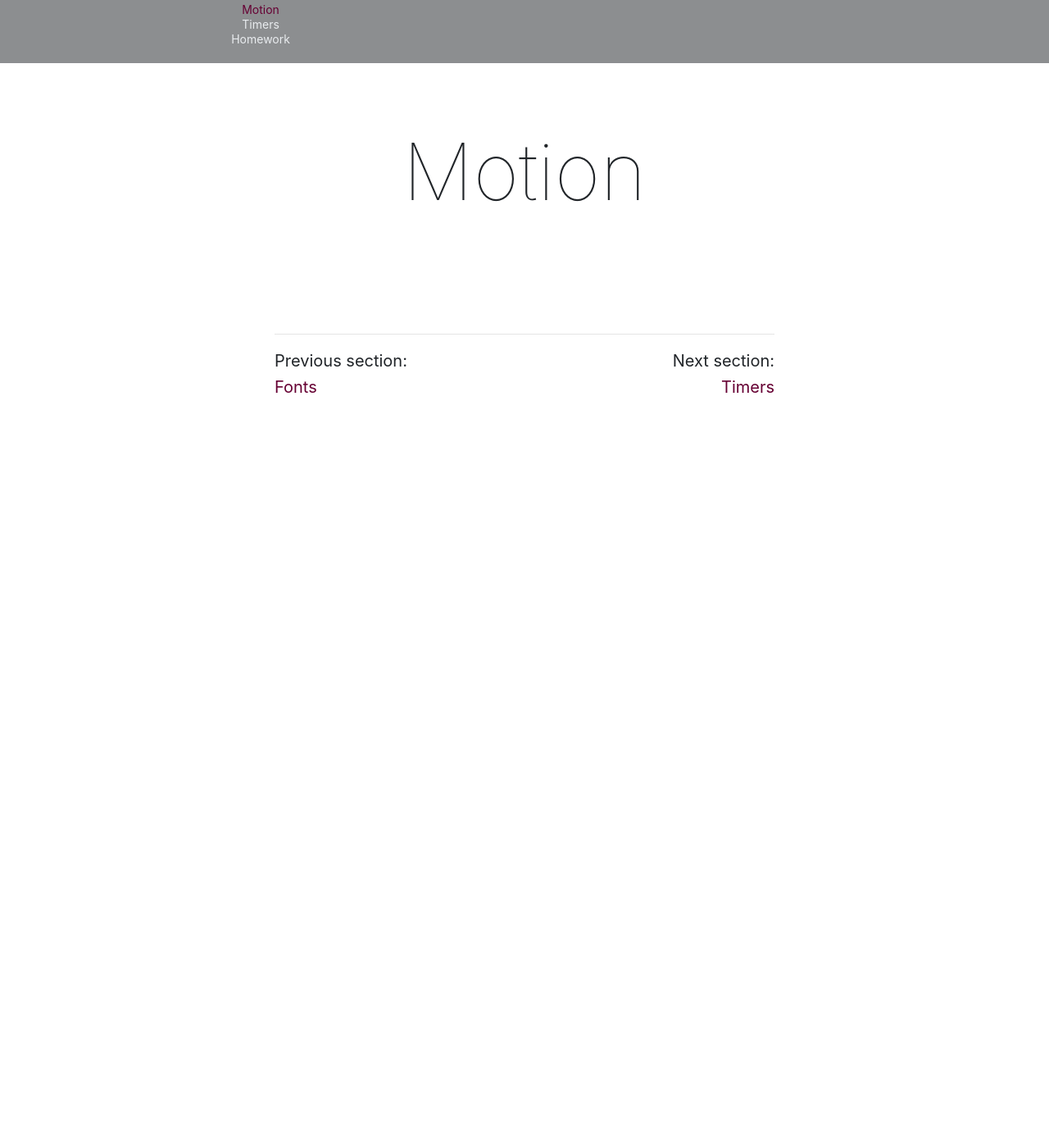
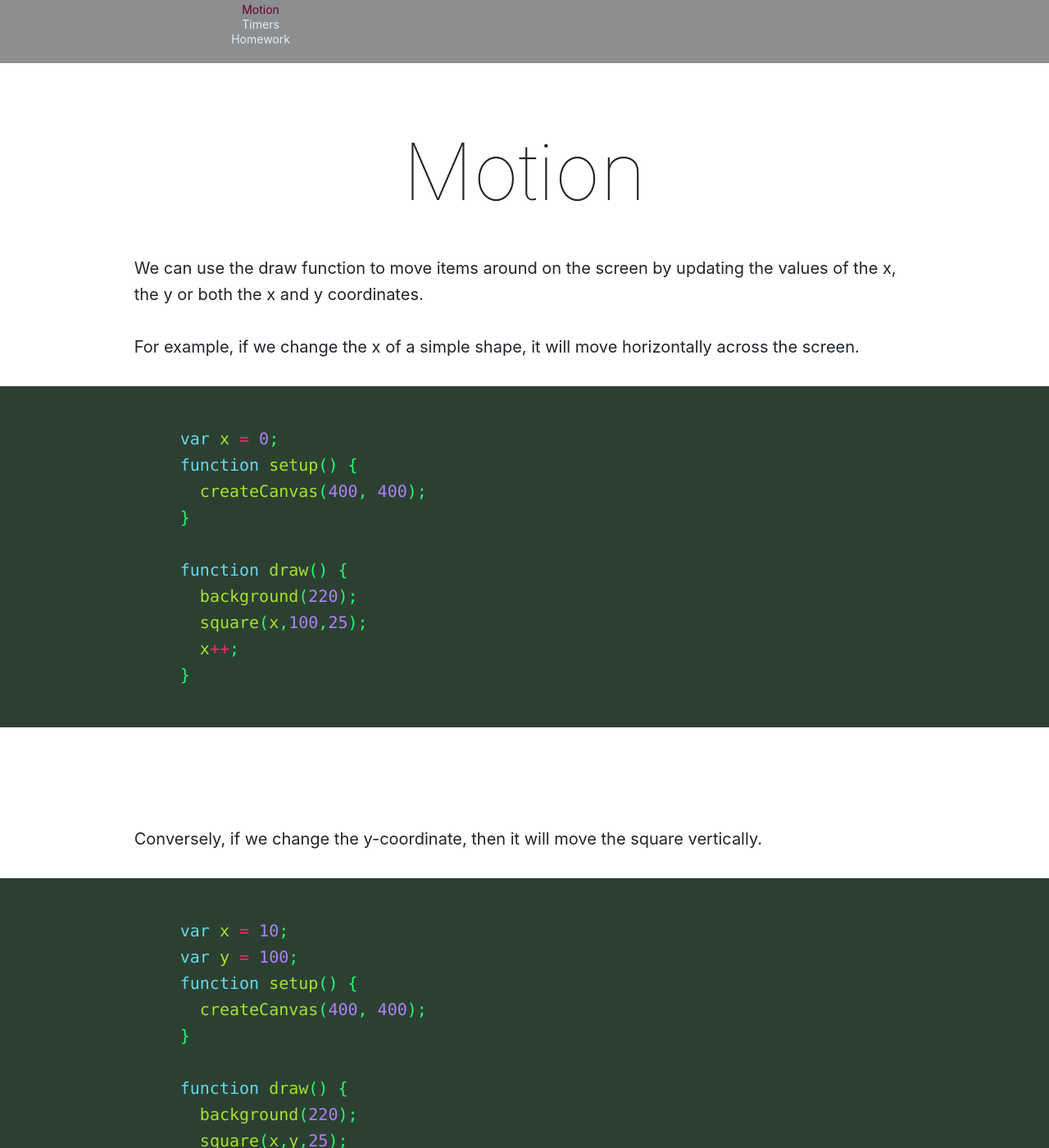
Before and after one commit to Montana-Media-Arts/220-creative-coding2-Spring2021, a Jekyll site: the page built from modules/week-3/_posts/2001-04-03-motion.md, in a window 1280 px wide and 1400 px high, scrolled down 270 px. Shown: the whole window at 82% size. Built offline with Jekyll 4.4.1, drawn with Linux system fonts in a browser that asks for light colours; nearby versions of some CDN libraries; a script that is not in the unit is left out; comment, search, counter and statistics services are not loaded; before the commit the page ends 900 px from its top, so only the background shows below that; some of the changed text lies outside the part shown.

Commit message:
updated files for week 3

````diff
--- a/modules/week-3/_posts/2001-04-03-motion.md
+++ b/modules/week-3/_posts/2001-04-03-motion.md
@@ -5,3 +5,53 @@ jotted: true
 ---
 
 # Motion
+
+We can use the draw function to move items around on the screen by updating the values of the x, the y or both the x and y coordinates.
+
+For example, if we change the x of a simple shape, it will move horizontally across the screen.
+
+```js
+var x = 0;
+function setup() {
+  createCanvas(400, 400);
+}
+
+function draw() {
+  background(220);
+  square(x,100,25);
+  x++;
+}
+```
+
+Conversely, if we change the y-coordinate, then it will move the square vertically.
+
+```js
+var x = 10;
+var y = 100;
+function setup() {
+  createCanvas(400, 400);
+}
+
+function draw() {
+  background(220);
+  square(x,y,25);
+  y++;
+}
+```
+
+Finally, by moving both the x and y at the same time, then the object will move diagonally.
+
+```js
+var x = 10;
+var y = 100;
+function setup() {
+  createCanvas(400, 400);
+}
+
+function draw() {
+  background(220);
+  square(x,y,25);
+  x++;
+  y++;
+}
+```
````
Also changed, not shown: modules/week-3/_posts/2001-02-01-directory-structure.md (+8 -0 lines), modules/week-3/_posts/2001-02-02-images.md (+57 -0 lines), modules/week-3/_posts/2001-03-02-fonts.md (+28 -0 lines), modules/week-3/_posts/2001-04-04-timers.md (+36 -0 lines), modules/week-3/_posts/2010-01-01-homework.md (+5 -4 lines).
